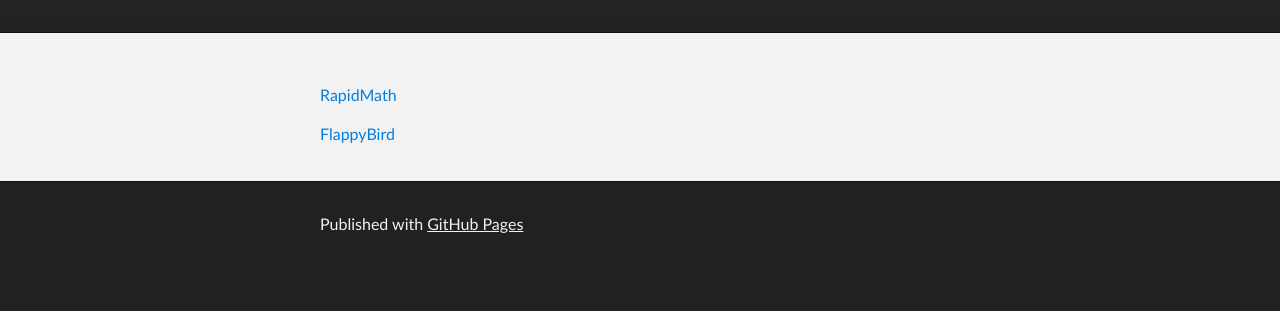
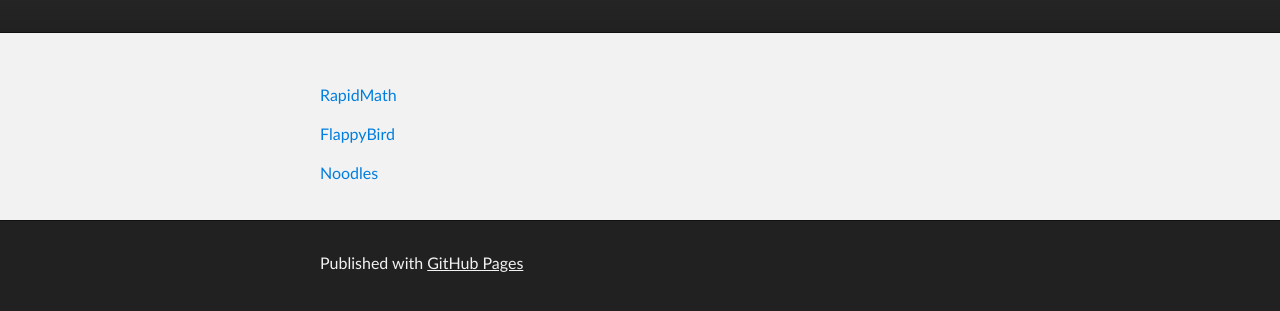
Before and after one commit to wqf582/wqf582.github.io, a plain HTML site: page index.html in a window 1280 px wide. Shown: the part 177-488 px from the top of the page. Drawn offline with Linux system fonts and the light colour scheme.

Commit message:
修改主页

```diff
--- a/index.html
+++ b/index.html
@@ -29,6 +29,7 @@
       <section id="main_content" class="inner">
         <p> <a href="https://wqf582.github.io/rapidmath/">RapidMath</a></p>
 		<p> <a href="https://wqf582.github.io/flappybird/">FlappyBird</a></p>
+		<p> <a href="https://wqf582.github.io/noodles/">Noodles</a></p>
       </section>
     </div>
 
```
